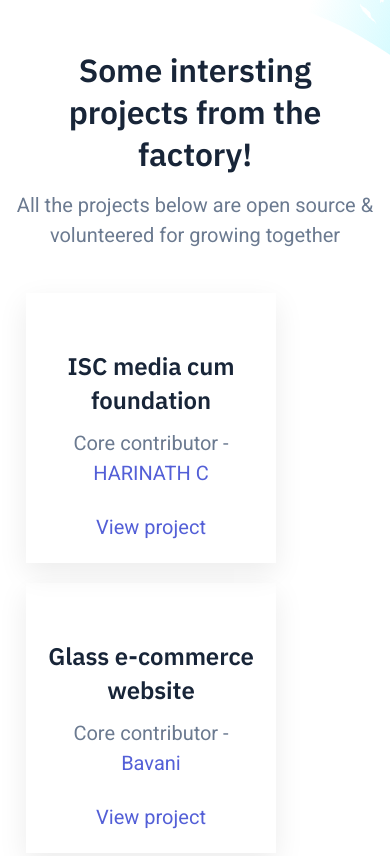
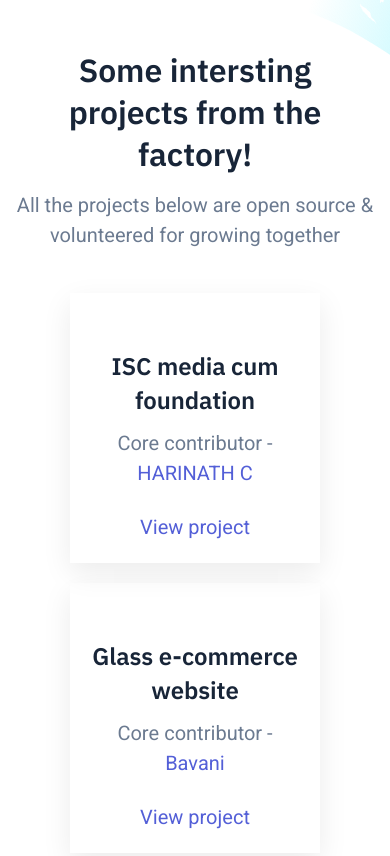
Before and after one commit to ACGCET/accetoss-website, a website: page index.html in a window 390 px wide. Shown: the part 868-1724 px from the top of the page. Drawn offline with nearby package versions, Linux system fonts and the light colour scheme; files that its build step writes are made by us from their sources; files whose address does not match are found by name.

Commit message:
responsive fix

```diff
--- a/index.html
+++ b/index.html
@@ -26,6 +26,11 @@
         box-shadow: 0 1px 1px 0 rgb(90 122 190 / 10%), 0 10px 20px 0 rgb(90 122 190 / 20%);
         transform: translatey(-4px);
         transition: all .2s ease;
+    }
+    @media only screen and (max-width: 600px) {
+        .cardWrapper {
+            justify-content: center;
+        }
     }
 </style>
 
```
